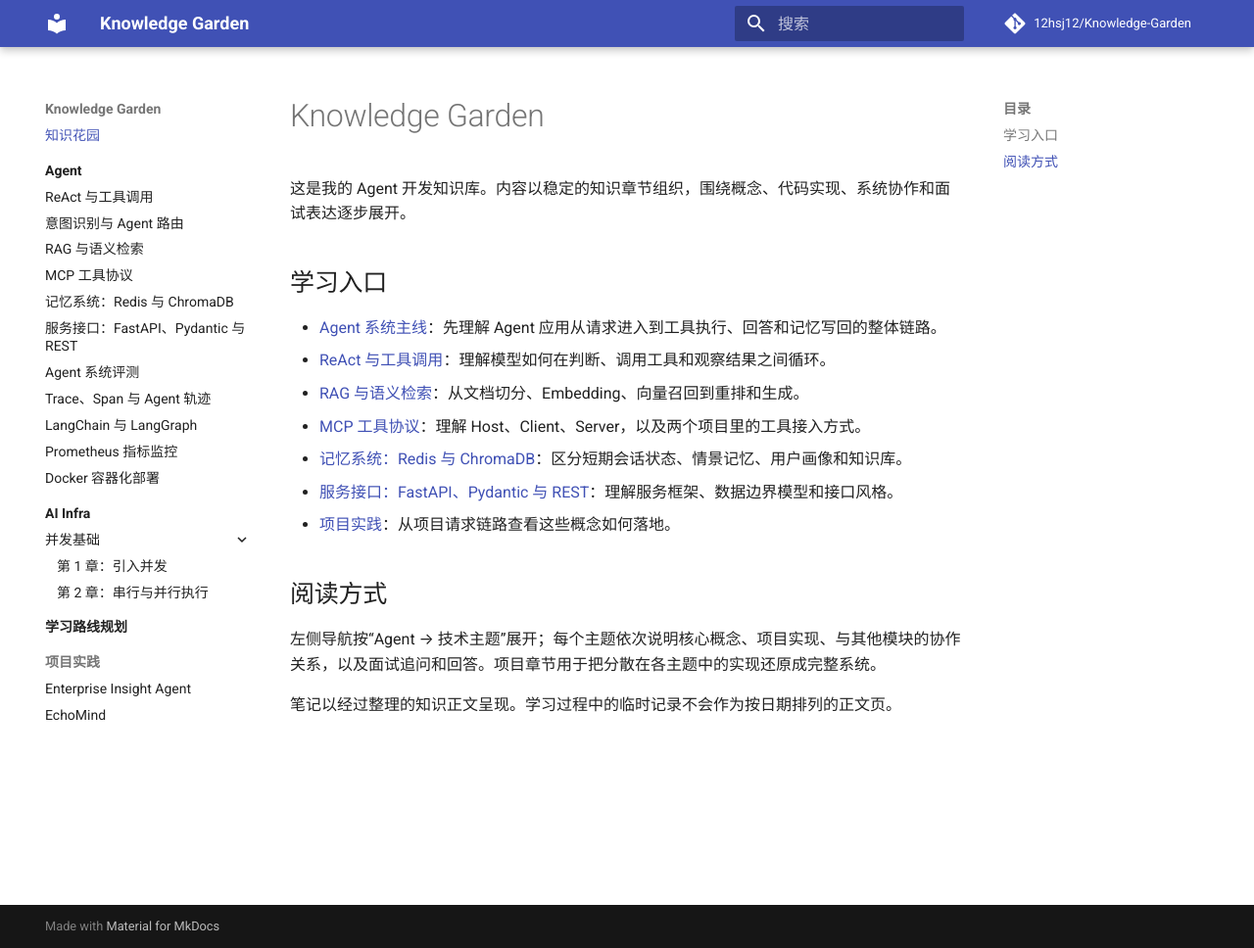
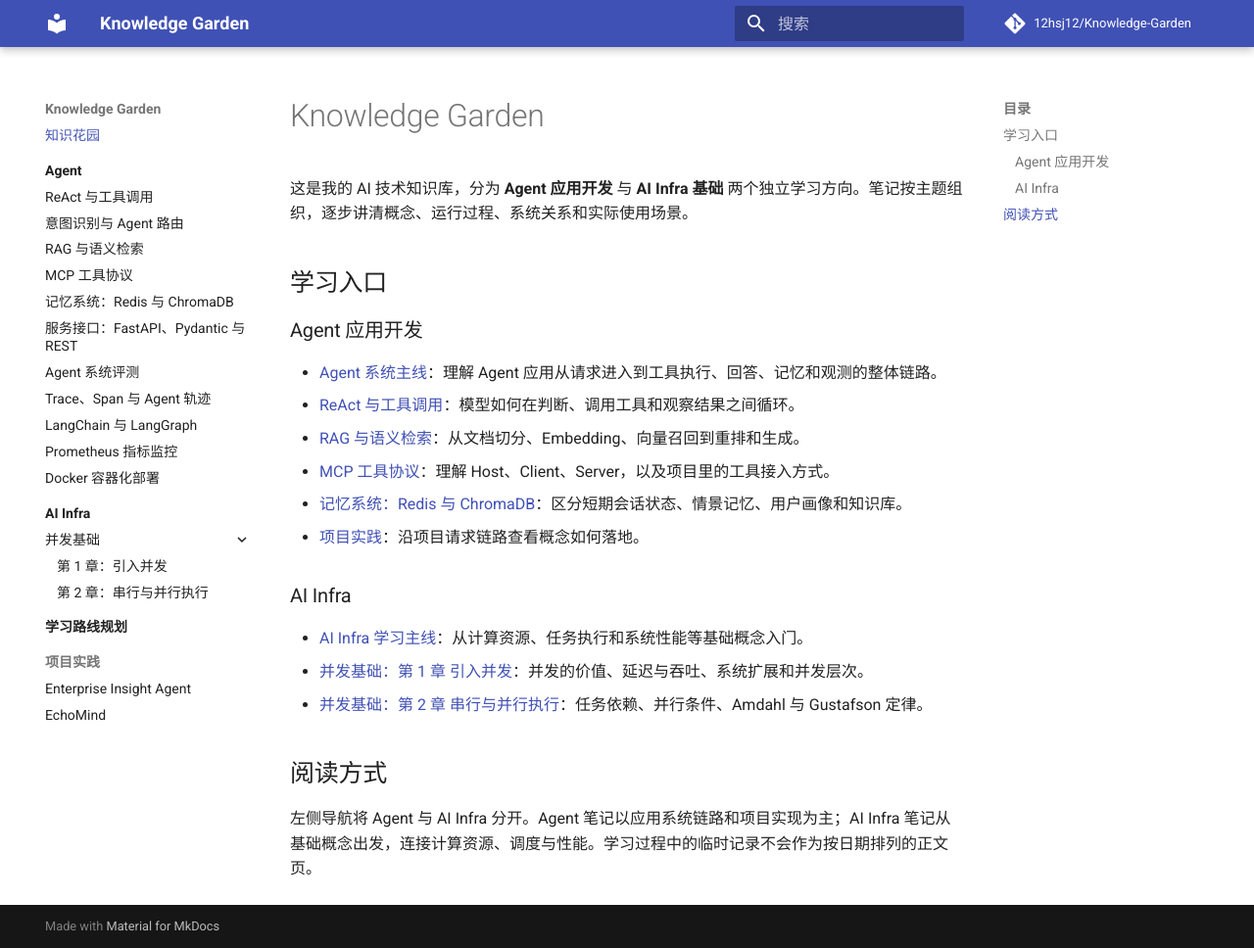
Before and after one commit to 12hsj12/Knowledge-Garden, an MkDocs documentation site: the page built from docs/index.md, in a window 1280 px wide and 968 px high. Shown: the whole window at 98% size. Built offline with MkDocs 1.6.1 and Material for MkDocs 9.7.7, drawn with Linux system fonts in a browser that asks for light colours; comment, search, counter and statistics services are not loaded.

Commit message:
Add AI Infra learning entry to knowledge garden homepage

```diff
--- a/docs/index.md
+++ b/docs/index.md
@@ -1,19 +1,24 @@
 # Knowledge Garden
 
-这是我的 Agent 开发知识库。内容以稳定的知识章节组织，围绕概念、代码实现、系统协作和面试表达逐步展开。
+这是我的 AI 技术知识库，分为 **Agent 应用开发** 与 **AI Infra 基础** 两个独立学习方向。笔记按主题组织，逐步讲清概念、运行过程、系统关系和实际使用场景。
 
 ## 学习入口
 
-- [Agent 系统主线](agent/index.md)：先理解 Agent 应用从请求进入到工具执行、回答和记忆写回的整体链路。
-- [ReAct 与工具调用](agent/react.md)：理解模型如何在判断、调用工具和观察结果之间循环。
+### Agent 应用开发
+
+- [Agent 系统主线](agent/index.md)：理解 Agent 应用从请求进入到工具执行、回答、记忆和观测的整体链路。
+- [ReAct 与工具调用](agent/react.md)：模型如何在判断、调用工具和观察结果之间循环。
 - [RAG 与语义检索](agent/rag.md)：从文档切分、Embedding、向量召回到重排和生成。
-- [MCP 工具协议](agent/mcp.md)：理解 Host、Client、Server，以及两个项目里的工具接入方式。
+- [MCP 工具协议](agent/mcp.md)：理解 Host、Client、Server，以及项目里的工具接入方式。
 - [记忆系统：Redis 与 ChromaDB](agent/memory.md)：区分短期会话状态、情景记忆、用户画像和知识库。
-- [服务接口：FastAPI、Pydantic 与 REST](agent/web-api.md)：理解服务框架、数据边界模型和接口风格。
-- [项目实践](projects/enterprise-insight-agent.md)：从项目请求链路查看这些概念如何落地。
+- [项目实践](projects/enterprise-insight-agent.md)：沿项目请求链路查看概念如何落地。
+
+### AI Infra
+
+- [AI Infra 学习主线](ai-infra/index.md)：从计算资源、任务执行和系统性能等基础概念入门。
+- [并发基础：第 1 章 引入并发](ai-infra/concurrency/chapter-01.md)：并发的价值、延迟与吞吐、系统扩展和并发层次。
+- [并发基础：第 2 章 串行与并行执行](ai-infra/concurrency/chapter-02.md)：任务依赖、并行条件、Amdahl 与 Gustafson 定律。
 
 ## 阅读方式
 
-左侧导航按“Agent → 技术主题”展开；每个主题依次说明核心概念、项目实现、与其他模块的协作关系，以及面试追问和回答。项目章节用于把分散在各主题中的实现还原成完整系统。
-
-笔记以经过整理的知识正文呈现。学习过程中的临时记录不会作为按日期排列的正文页。
+左侧导航将 Agent 与 AI Infra 分开。Agent 笔记以应用系统链路和项目实现为主；AI Infra 笔记从基础概念出发，连接计算资源、调度与性能。学习过程中的临时记录不会作为按日期排列的正文页。
```
